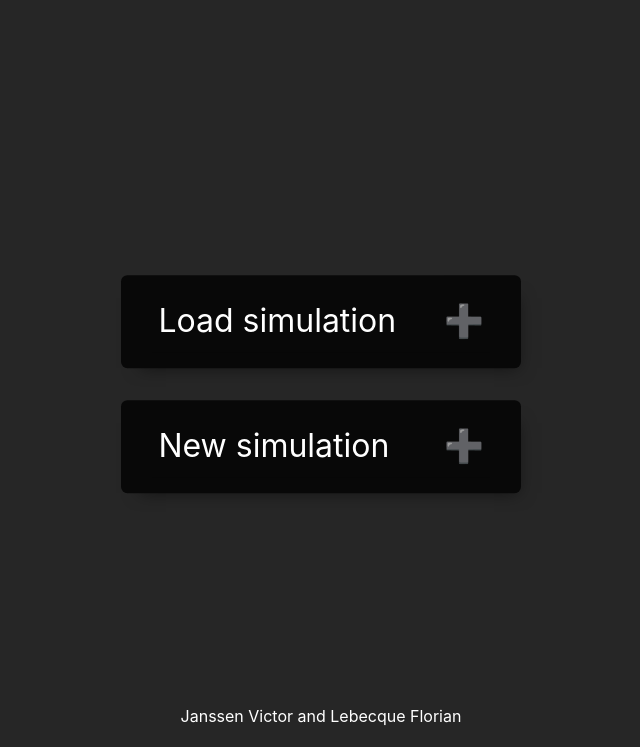
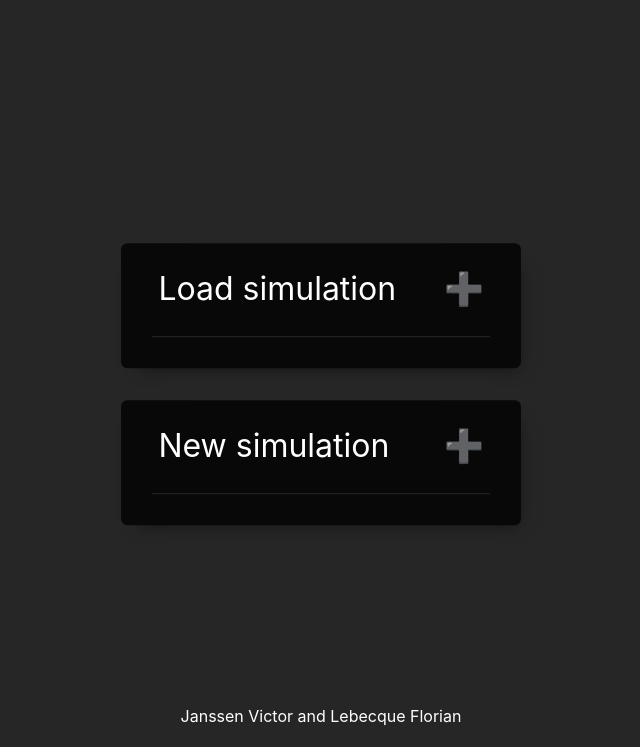
Before and after one commit to FlorianLebecque/GridSimulator, a PHP site: page / in a window 1280 px wide. Shown: the top 747 px of the page, without its empty margins (319-959 px from the left). Run offline with PHP 8.4, Linux system fonts and the light colour scheme.

Commit message:
correct css error

```diff
--- a/backend/inc/graph.php
+++ b/backend/inc/graph.php
@@ -107,7 +107,6 @@
 
                 echo "</div><br><br>";
             }
-
 
         }
     }
--- a/public/css/control.css
+++ b/public/css/control.css
@@ -71,6 +71,7 @@
 .collasibleContent {
     max-height: 0;
     overflow: hidden;
+    padding-bottom: 2em;
     transition: max-height 0.2s ease-out;
 }
 
```
